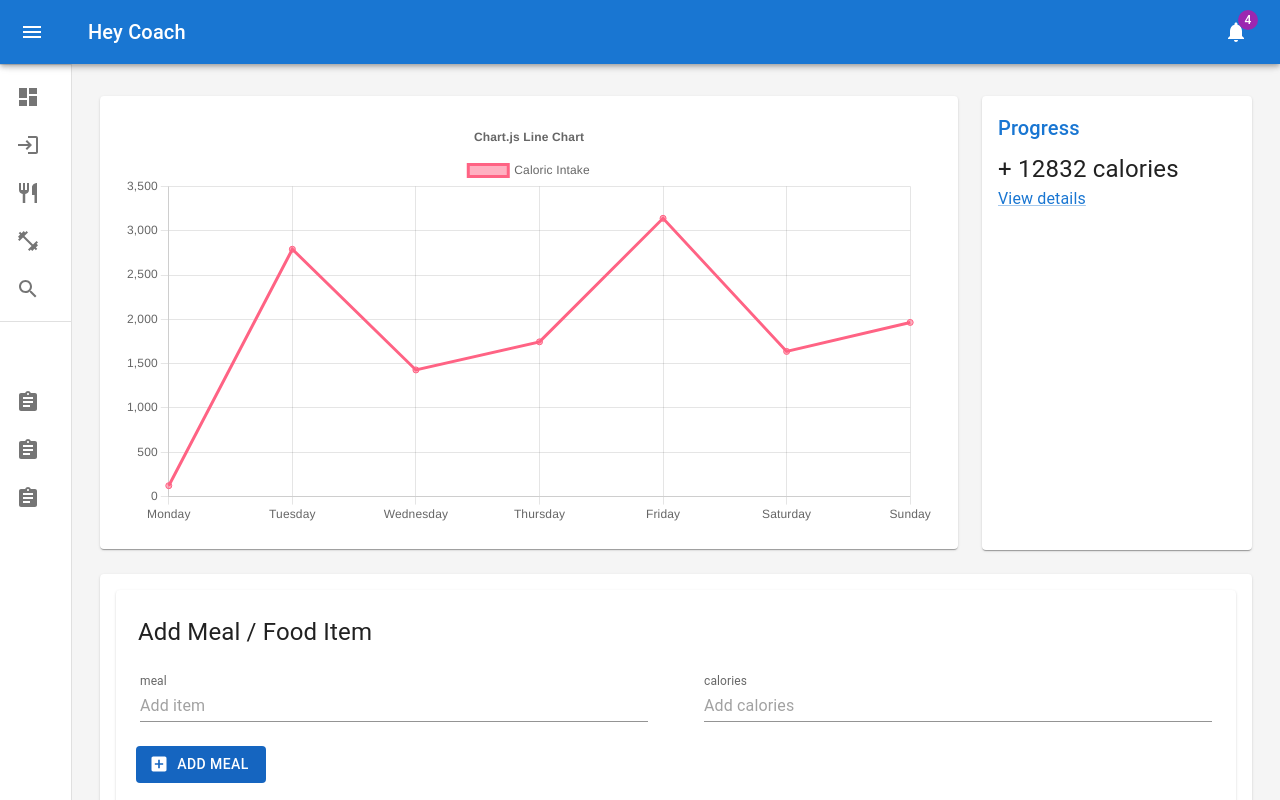
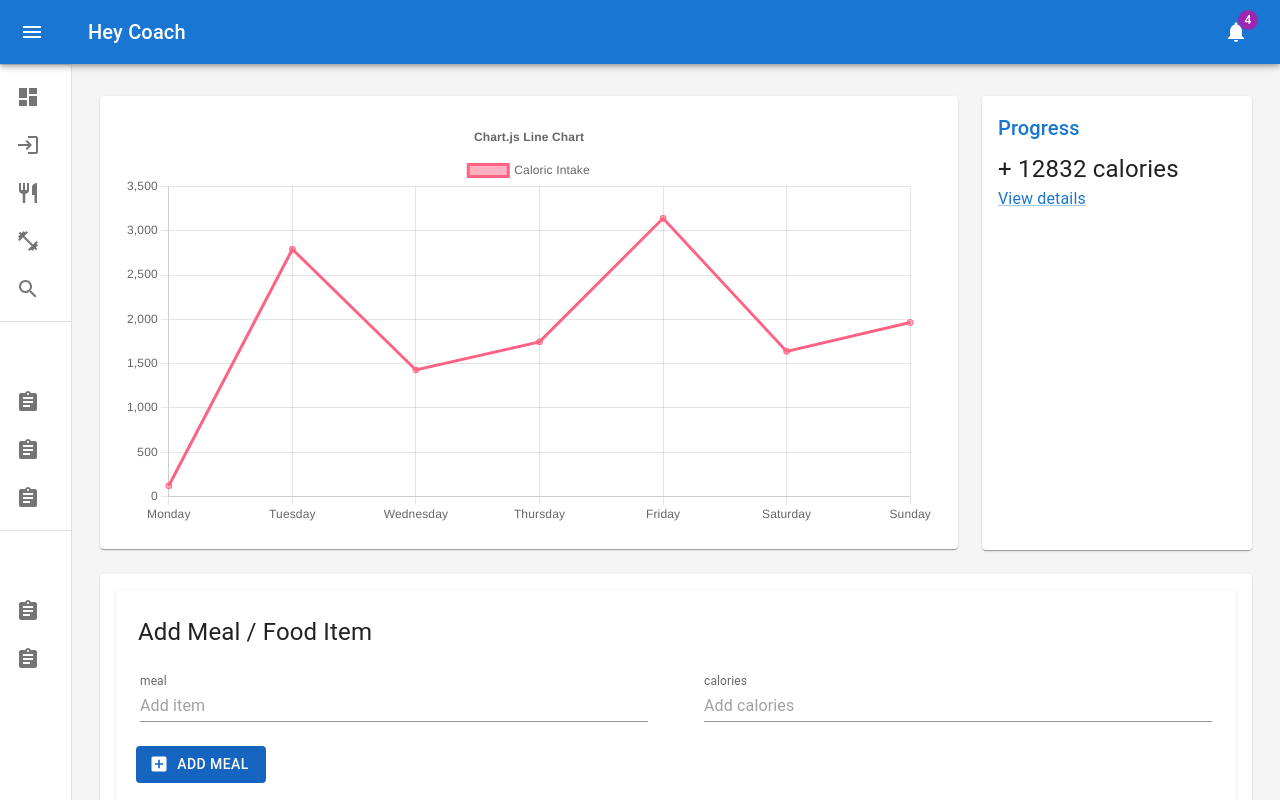
Before and after one commit to joeysaline/calorieTrackerApp418Y, a React (Create React App) app: page / in a window 1280 px wide. Built offline with nearby package versions, Linux system fonts and the light colour scheme.

Commit message:
added my saved items div

```diff
--- a/src/dash/Dashboard.js
+++ b/src/dash/Dashboard.js
@@ -17,7 +17,7 @@ import Link from '@mui/material/Link';
 import MenuIcon from '@mui/icons-material/Menu';
 import ChevronLeftIcon from '@mui/icons-material/ChevronLeft';
 import NotificationsIcon from '@mui/icons-material/Notifications';
-import { mainListItems, secondaryListItems } from './listItems';
+import { mainListItems, secondaryListItems, TernaryListItems } from './listItems';
 import Progress from './Progress';
 import CalorieCounter from './Counter';
 import { LineChart, data } from '../donut/donutz';
@@ -147,6 +147,8 @@ function DashboardContent() {
             {mainListItems}
             <Divider sx={{ my: 1 }} />
             {secondaryListItems}
+            <Divider sx={{ my: 1 }} />
+            {TernaryListItems}
           </List>
         </Drawer>
         <Box
--- a/src/dash/listItems.js
+++ b/src/dash/listItems.js
@@ -70,3 +70,24 @@ export const secondaryListItems = (
     </ListItemButton>
   </React.Fragment>
 );
+
+export const TernaryListItems = (
+    <React.Fragment>
+        <ListSubheader component="div" inset>
+            My Saved Items
+        </ListSubheader>
+        <ListItemButton>
+            <ListItemIcon>
+                <AssignmentIcon />
+            </ListItemIcon>
+            <ListItemText primary="My workouts" />
+        </ListItemButton>
+        <ListItemButton>
+            <ListItemIcon>
+                <AssignmentIcon />
+            </ListItemIcon>
+            <ListItemText primary="My foods" />
+        </ListItemButton>
+
+    </React.Fragment>
+);
```
